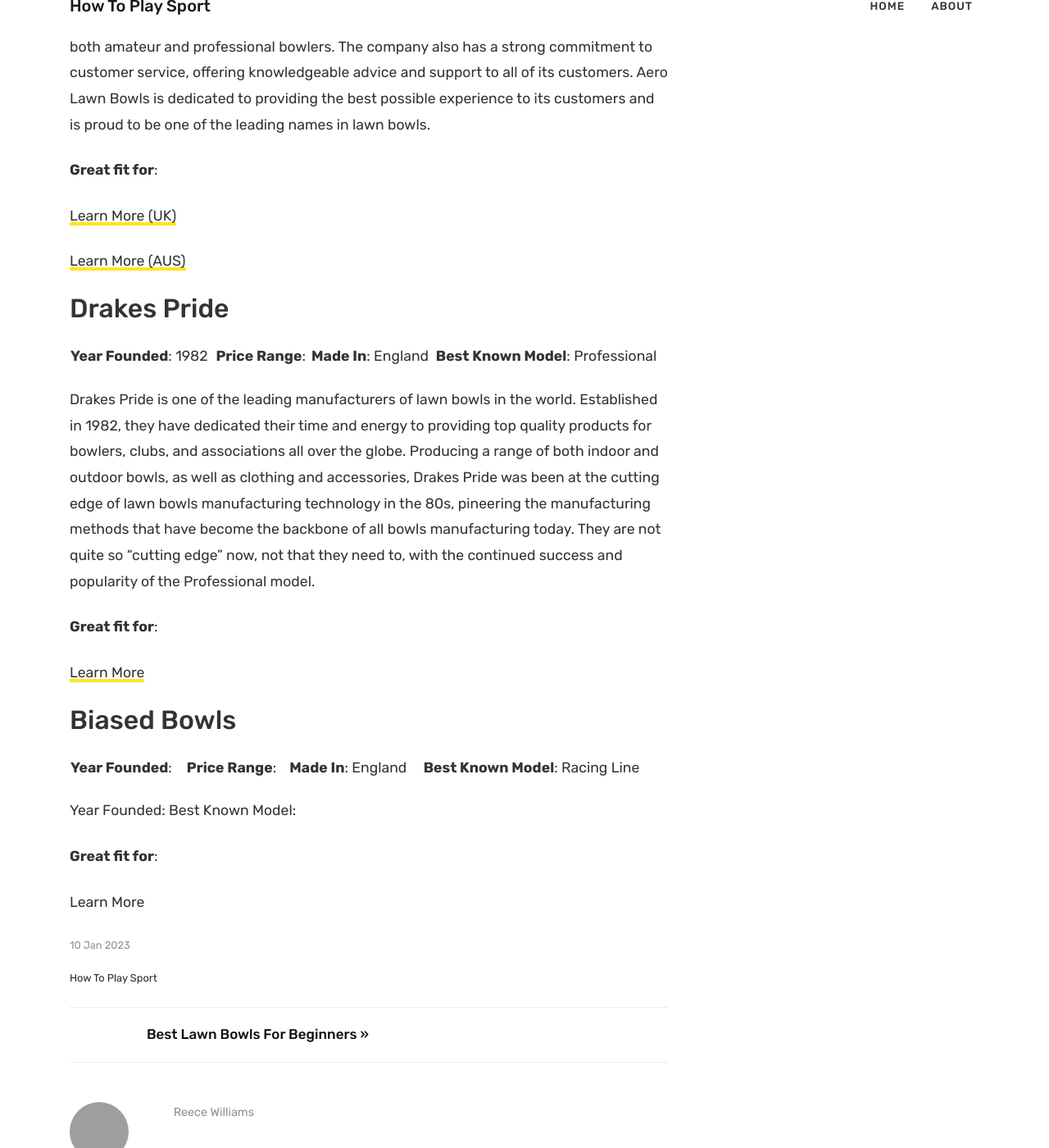
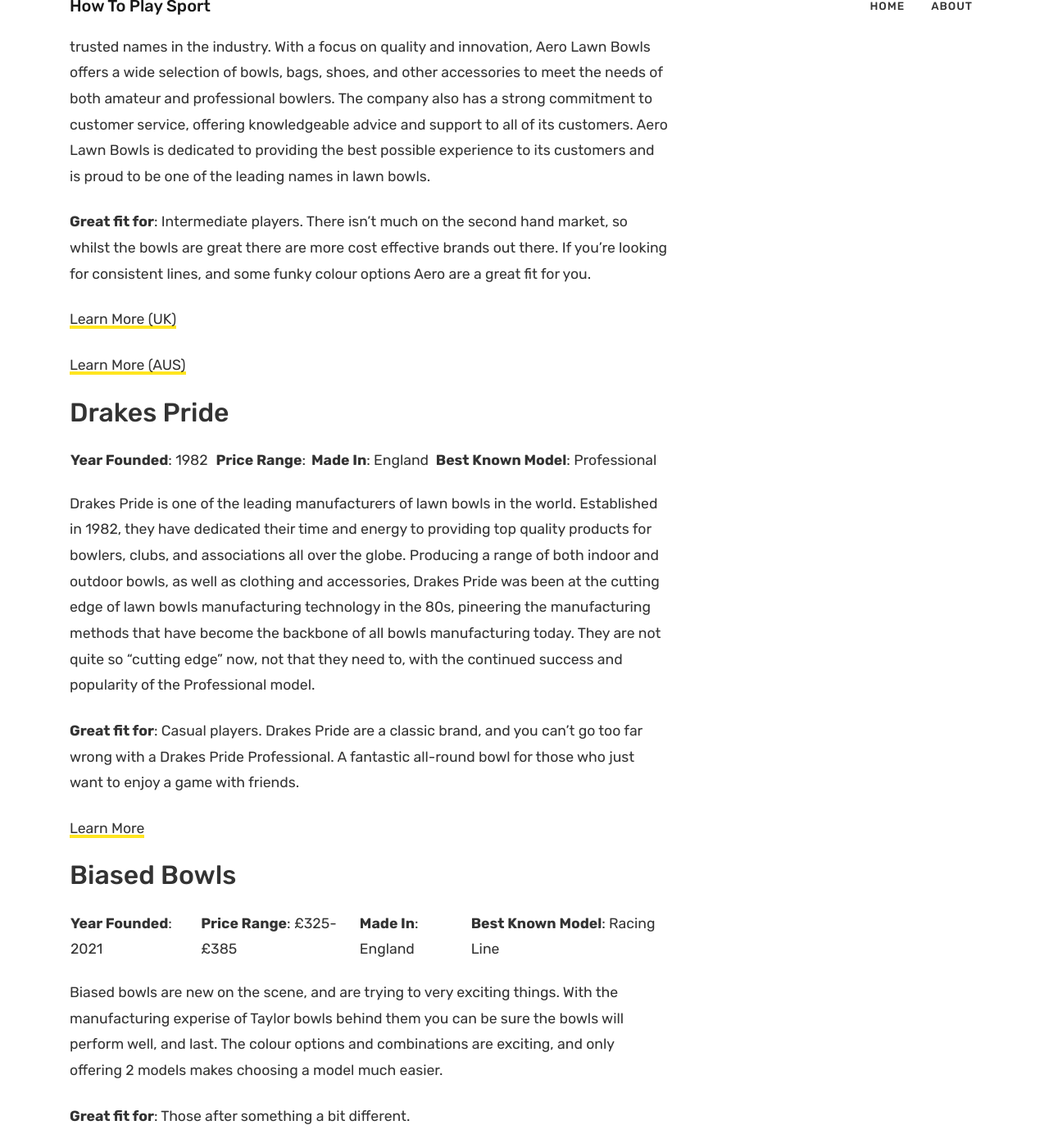
Before and after one commit to krussll/howtoplaysport, a Jekyll site: the page built from _posts/2023-01-10-best-lawn-bowls-brands.md, in a window 1280 px wide and 1400 px high, scrolled down 2563 px. Shown: the whole window at 82% size. Built offline with Jekyll 4.4.1, drawn with Linux system fonts in a browser that asks for light colours; nearby versions of some CDN libraries; some of the changed text lies outside the part shown; grey boxes are pictures that could not be loaded.

Commit message:
Update 2023-01-10-best-lawn-bowls-brands.md

```diff
--- a/_posts/2023-01-10-best-lawn-bowls-brands.md
+++ b/_posts/2023-01-10-best-lawn-bowls-brands.md
@@ -36,7 +36,7 @@
 
 The Thomas Taylor Lawn Bowls Company is a family-run business that has been producing professional quality lawn bowls for over 30 years. Founded in 1992, the company has a long history of producing premium quality lawn bowls that have been used by countless professionals and recreational players alike. Their bowls are designed to be incredibly durable and long lasting. The Thomas Taylor Lawn Bowls Company also offers a wide selection of accessories, such as bowls bags, bowls carriers, and bowls mats, that are designed to make playing and enjoying the sport of lawn bowls much easier. With their commitment to quality and service, the Thomas Taylor Lawn Bowls Company is an excellent choice for anyone looking to purchase professional quality lawn bowls.
 
-**Great fit for**:
+**Great fit for**: Improving players. Once you have gotten over your first season and want to take the game more seriously you can't get much better thana Taylor Ace. They also have other models for those who prefer playing indoors or outdoors.
 
 <A href="https://www.taylorbowls.com/">Learn More</a>
 
@@ -46,7 +46,7 @@
 
 Aero Lawn Bowls is a leading manufacturer of lawn bowls and related accessories. Founded in 2012, the company has grown to become one of the most respected and trusted names in the industry. With a focus on quality and innovation, Aero Lawn Bowls offers a wide selection of bowls, bags, shoes, and other accessories to meet the needs of both amateur and professional bowlers. The company also has a strong commitment to customer service, offering knowledgeable advice and support to all of its customers. Aero Lawn Bowls is dedicated to providing the best possible experience to its customers and is proud to be one of the leading names in lawn bowls.
 
-**Great fit for**:
+**Great fit for**: Intermediate players. There isn't much on the second hand market, so whilst the bowls are great there are more cost effective brands out there. If you're looking for consistent lines, and some funky colour options Aero are a great fit for you.
 
 <a href="https://www.aerobowls.co.uk/">Learn More (UK)</a>
 
@@ -58,17 +58,16 @@
 
 Drakes Pride is one of the leading manufacturers of lawn bowls in the world. Established in 1982, they have dedicated their time and energy to providing top quality products for bowlers, clubs, and associations all over the globe. Producing a range of both indoor and outdoor bowls, as well as clothing and accessories, Drakes Pride was been at the cutting edge of lawn bowls manufacturing technology in the 80s, pineering the manufacturing methods that have become the backbone of all bowls manufacturing today. They are not quite so "cutting edge" now, not that they need to, with the continued success and popularity of the Professional model.
 
-**Great fit for**:
+**Great fit for**: Casual players. Drakes Pride are a classic brand, and you can't go too far wrong with a Drakes Pride Professional. A fantastic all-round bowl for those who just want to enjoy a game with friends.
 
 <a href="https://www.drakespride.co.uk/">Learn More</a>
 
 ## Biased Bowls
 
-**Year Founded**: | **Price Range**: | **Made In**: England | **Best Known Model**: Racing Line
+**Year Founded**: 2021 | **Price Range**: £325-£385 | **Made In**: England | **Best Known Model**: Racing Line
 
-Year Founded:
-Best Known Model:
+Biased bowls are new on the scene, and are trying to very exciting things. With the manufacturing experise of Taylor bowls behind them you can be sure the bowls will perform well, and last. The colour options and combinations are exciting, and only offering 2 models makes choosing a model much easier.
 
-**Great fit for**:
+**Great fit for**: Those after something a bit different.
 
-Learn More
+<a href="https://www.biasedbowls.com/">Learn More</a>
```
